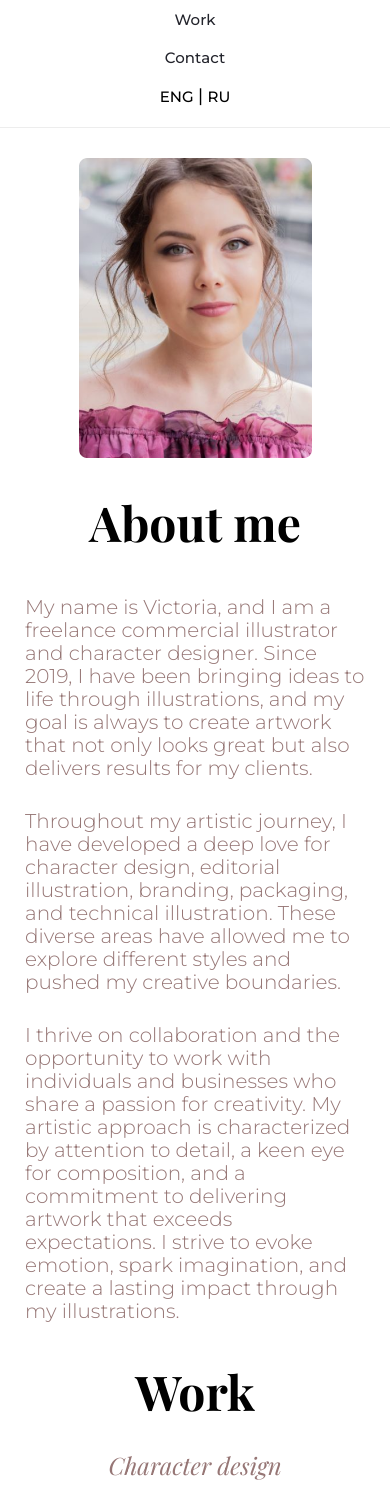
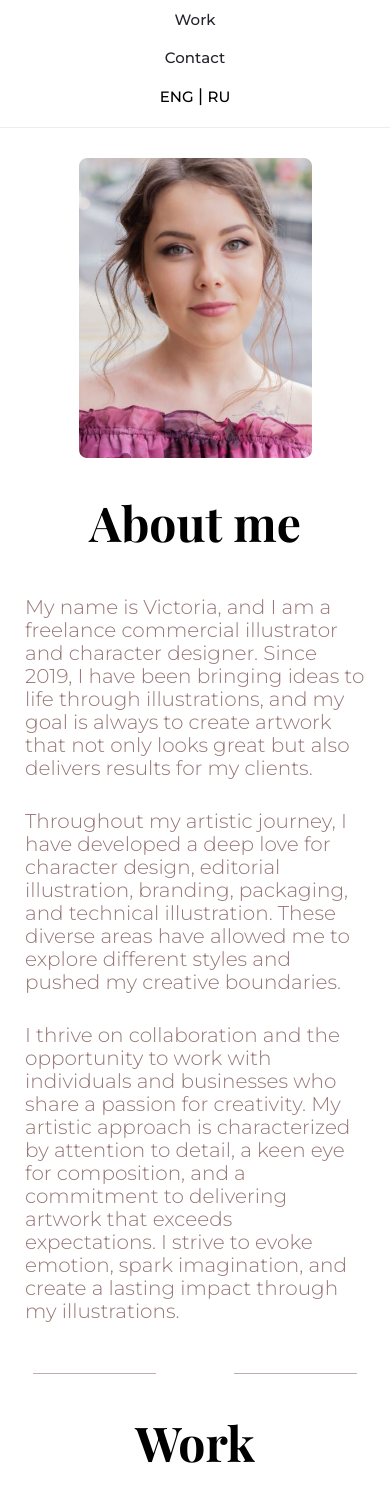
Before and after one commit to proactative/vicksterrs, a React (Create React App) app: page / in a window 390 px wide. Shown: the part 200-1705 px from the top of the page. Built offline with nearby package versions, Linux system fonts and the light colour scheme.

Commit message:
feat: add adaptive layout of decor line

```diff
--- a/src/components/About/About.css
+++ b/src/components/About/About.css
@@ -77,7 +77,7 @@
 
 @media screen and (max-width: 700px) {
   .about {
-    padding: 30px 7.5% 30px 7.5%;
+    padding: 30px 7.5% 100px 7.5%;
     flex-direction: column;
   }
 
@@ -113,7 +113,7 @@
 
 @media screen and (max-width: 400px) {
   .about {
-    padding: 30px 25px 0;
+    padding: 30px 25px 50px;
   }
 
   .about__photo {
--- a/src/components/DecorLine/DecorLine.css
+++ b/src/components/DecorLine/DecorLine.css
@@ -1,13 +1,16 @@
 .decor {
   display: flex;
-  gap: 265px;
-	justify-content: center;
+  gap: 262px;
+  gap: 20%;
+  justify-content: center;
+  max-width: 1440px;
+  position: relative;
 }
 
 .decor__line {
-	display: inline-block;
-	width: 454.15px;
-	height: 1px;
-	background-color: #967675;
-	opacity: 0.6;
+  display: inline-block;
+  width: 31.54%;
+  height: 1px;
+  background-color: #967675;
+  opacity: 0.6;
 }
--- a/src/components/Works/Works.css
+++ b/src/components/Works/Works.css
@@ -30,7 +30,7 @@
 
 @media screen and (max-width: 400px) {
   .works__container {
-    padding: 30px 25px 0;
+    padding: 30px 25px 100px;
   }
   .works__title {
     font-size: 48px;
--- a/src/components/Works/Works.js
+++ b/src/components/Works/Works.js
@@ -11,7 +11,7 @@ function Works() {
 
   return (
     <section className="works" id="work">
-      {/* <DecorLine /> */}
+      <DecorLine />
       <h2 className="works__title">{t("work-title")}</h2>
       <div className="works__container">
 
@@ -120,7 +120,7 @@ function Works() {
         </Section>
 
       </div>
-      {/* <DecorLine /> */}
+      <DecorLine />
     </section>
   )
 }
```
